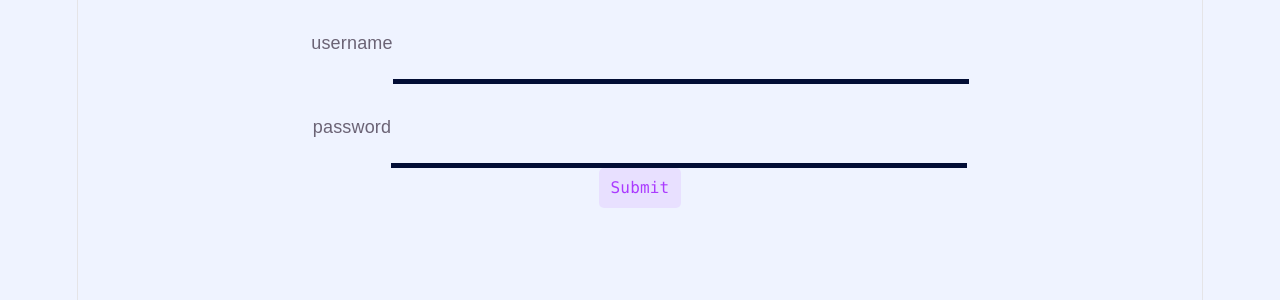
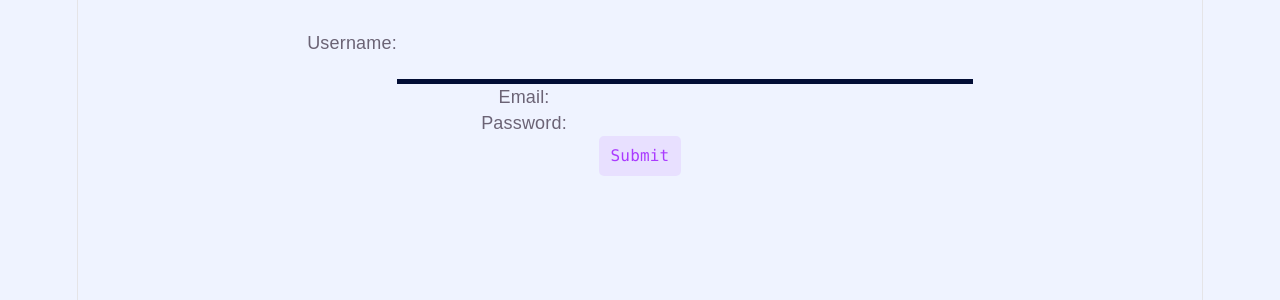
Before and after one commit to SandeepYadav-ai/React_Series, a React (Vite) app: page / in a window 1280 px wide. Shown: the top 300 px of the page. Built offline with nearby package versions, Linux system fonts and the light colour scheme.

Commit message:
useId hook

```diff
--- a/src/App.jsx
+++ b/src/App.jsx
@@ -12,6 +12,7 @@ import EffectChanllenge from './components/hooks/useEffect/effectChallenge';
 import CleanUpEffect from './components/hooks/useEffect/cleanupEffect';
 import { FetchApi } from './components/hooks/useEffect/PokemonApi';
 import { UseRef } from './components/hooks/useRefs/UseRef';
+import { UseId } from './components/hooks/useId/UseId';
 
 function App(){
   // let [counter, setCounter] = useState(0)
@@ -57,9 +58,10 @@ function App(){
     <UseEffect />
     <EffectChanllenge />
     <CleanUpEffect />
-    <FetchApi /> */}
-    <UseRef />
+    <FetchApi />
+    <UseRef /> */}
+    <UseId />
     </>
-  )
-}
+  );
+};
 export default App;
--- /dev/null
+++ b/src/components/hooks/useId/UseId.jsx
@@ -0,0 +1,26 @@
+import { useId } from "react";
+
+export const UseId = function() {
+    const usernameId = useId();
+    const emailId = useId();
+    const passwordId = useId();
+
+
+    return(
+        <form action="">
+            <div>
+                <label htmlFor={usernameId}>Username:</label>
+                <input type="text" id={usernameId} name="name" />
+            </div>
+            <div>
+                <label htmlFor={emailId}>Email:</label>
+                <input type="email" id={emailId} name="email" />
+            </div>
+            <div>
+                <label htmlFor={passwordId}>Password:</label>
+                <input type="password" id={passwordId} name="password" />
+            </div>
+            <button className="counter">Submit</button>
+        </form>
+    );
+};
```
Also changed, not shown: 1 other file (tests, documents, lock files or other folders).
